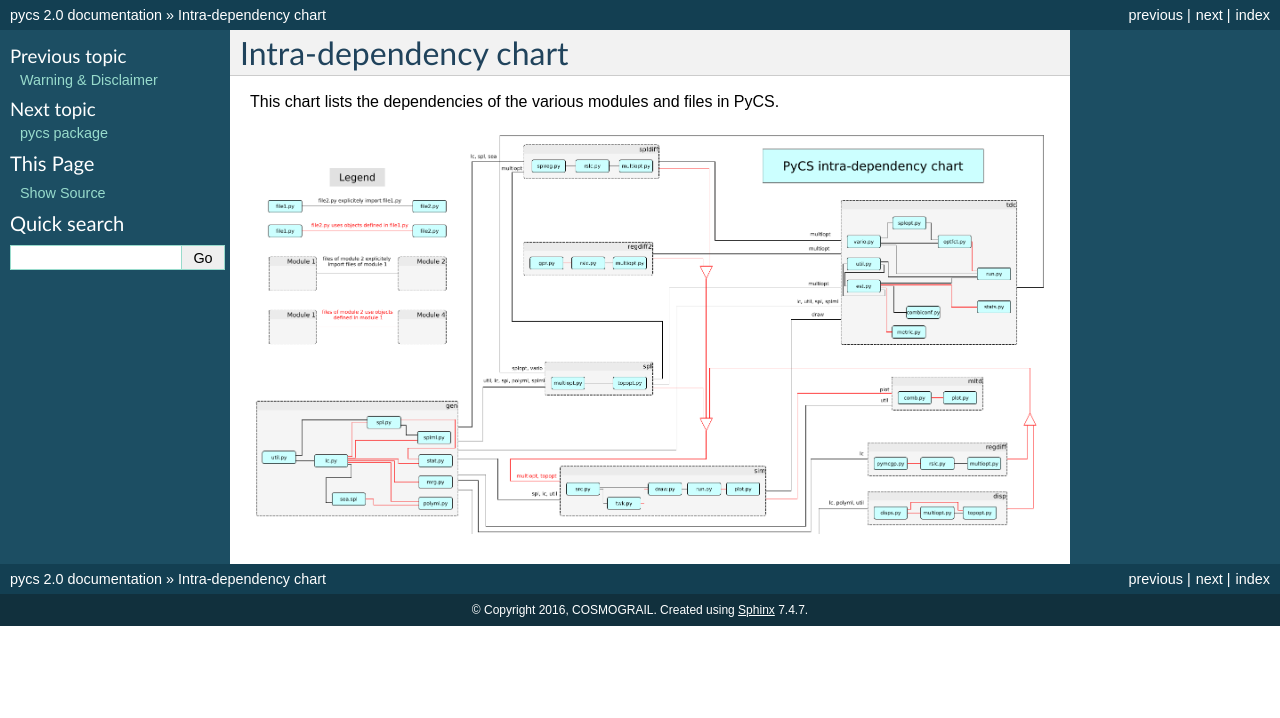
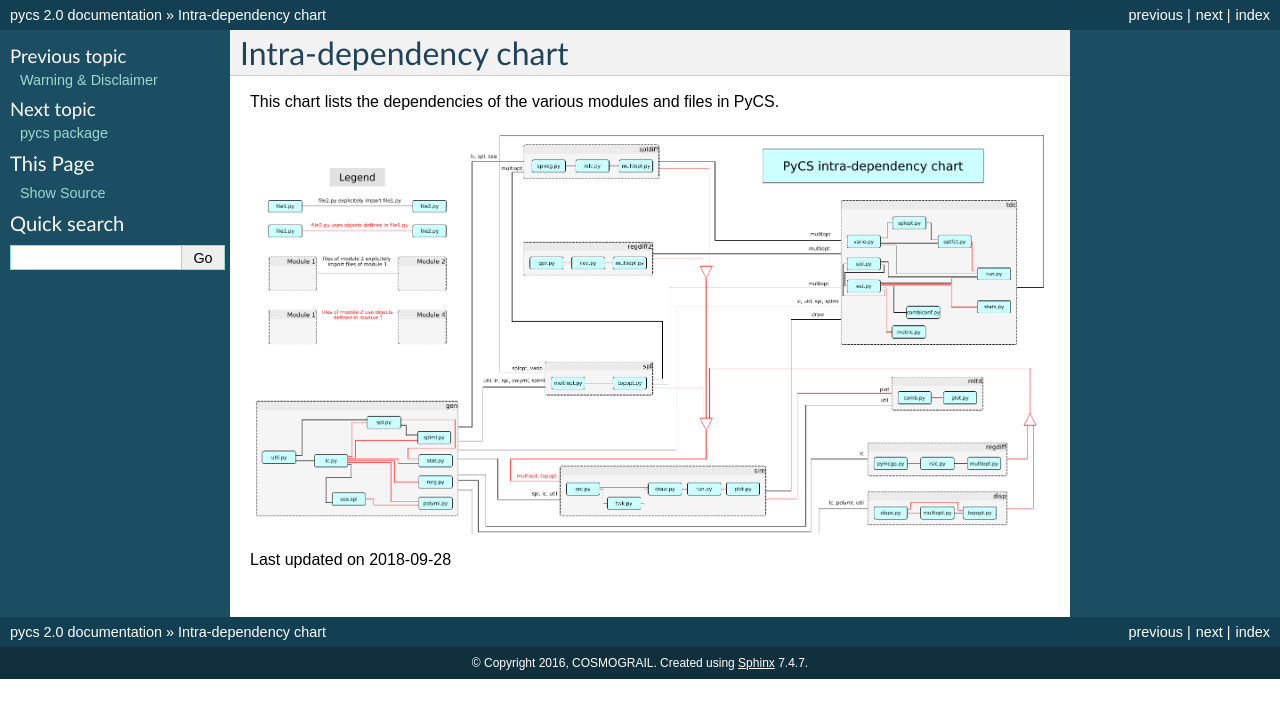
Before and after one commit to COSMOGRAIL/PyCS, a Sphinx documentation site: the page built from sphinx/source/chart.rst, in a window 1280 px wide. Shown: the top 718 px of the page. Built offline with Sphinx 7.4.7, drawn with Linux system fonts in a browser that asks for light colours; formulas are drawn with MathJax 3; pages that are not in the unit, such as notebooks, are missing from menus.

Commit message:
fixing docbug

```diff
--- a/sphinx/source/chart.rst
+++ b/sphinx/source/chart.rst
@@ -5,4 +5,7 @@ This chart lists the dependencies of the various modules and files in PyCS.
 
 
 .. image:: ../_static/pycschart.png
-	:align: center
+    :align: center
+    :width: 800
+
+Last updated on 2018-09-28
--- a/sphinx/source/index.rst
+++ b/sphinx/source/index.rst
@@ -32,7 +32,7 @@ Contents
 	A word of warning <warning>
 	installation
 	tutorial/tutorial
-    intra-dependency chart <chart>
+    Intra-dependency chart <chart>
 	citing
 	Autogenerated Full API <apidoc/pycs>
 	todo
```
